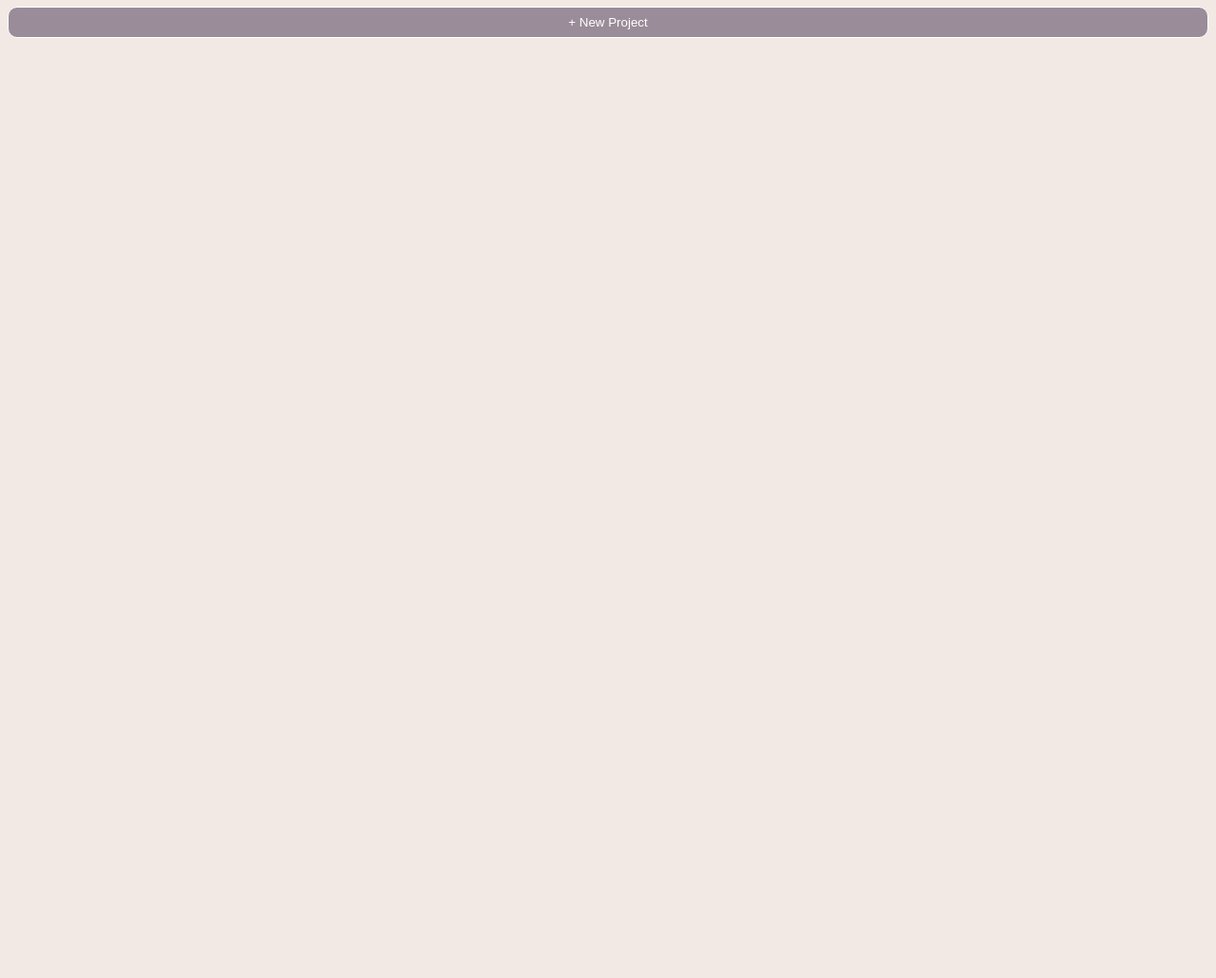
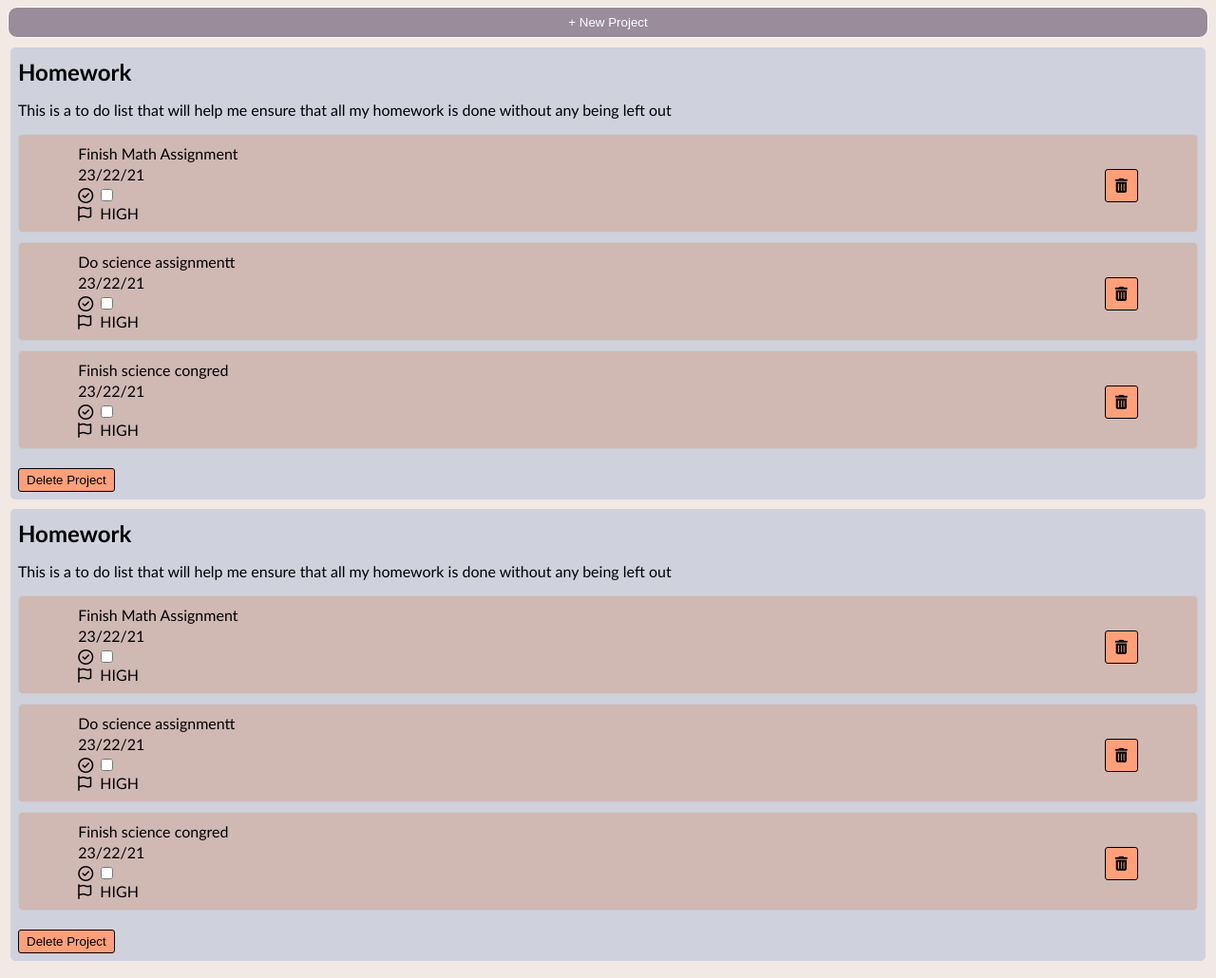
Before and after one commit to JayKowski/to-do-list, a website built with webpack: page sample.html in a window 1280 px wide. Shown: the part 60-1090 px from the top of the page at 95% size. Before the commit the page ends 800 px from the top, so only its background shows below. Built offline with nearby package versions, Linux system fonts and the light colour scheme; files whose address does not match are found by name.

Commit message:
move sample.html

```diff
--- a/src/components/sample.html
+++ b/sample.html
@@ -27,7 +27,7 @@
             </form>
         </div>
         <div class="projects">
-            <!-- <div class="to-do" data-index="1000">
+            <div class="to-do" data-index="1000">
                 <h2 class="to-do-title">Homework</h2>
                 <p class="to-do-description">This is a to do list that will help me ensure that all my homework is done without any being left
                     out</p>
@@ -100,8 +100,8 @@
                     <button class="delete-task"><i class="fas fa-trash-alt"></i></button>
                 </div>
                 <button class="dlt-prjct">Delete Project</button>
-            </div> -->
-            <!-- <div class="to-do" data-index="1001">
+            </div>
+            <div class="to-do" data-index="1001">
                 <h2 class="to-do-title">Homework</h2>
                 <p class="to-do-description">This is a to do list that will help me ensure that all my homework is done without any
                     being left
@@ -172,7 +172,7 @@
                     <button class="delete-task"><i class="fas fa-trash-alt"></i></button>
                 </div>
                 <button class="dlt-prjct">Delete Project</button>
-            </div> -->
+            </div>
         </div>
     </div>
     <script src="main.js"></script>
```
